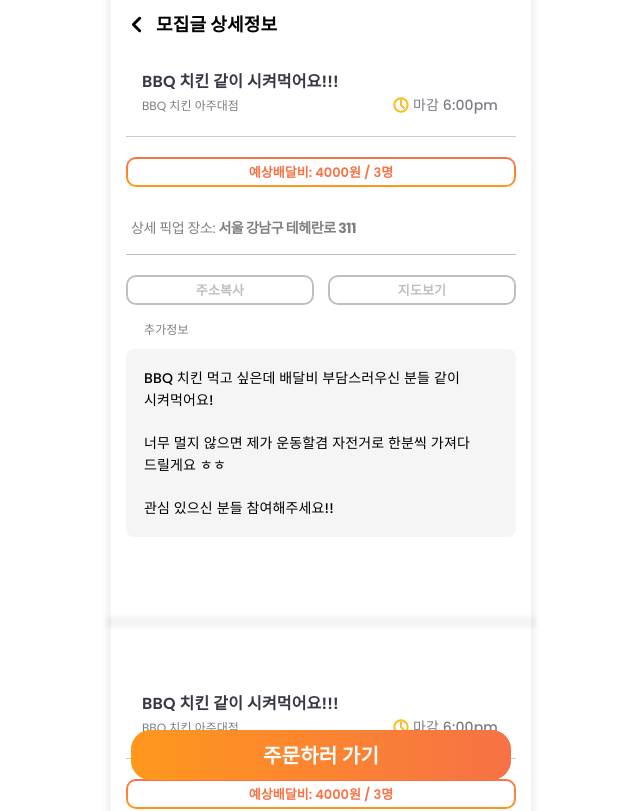
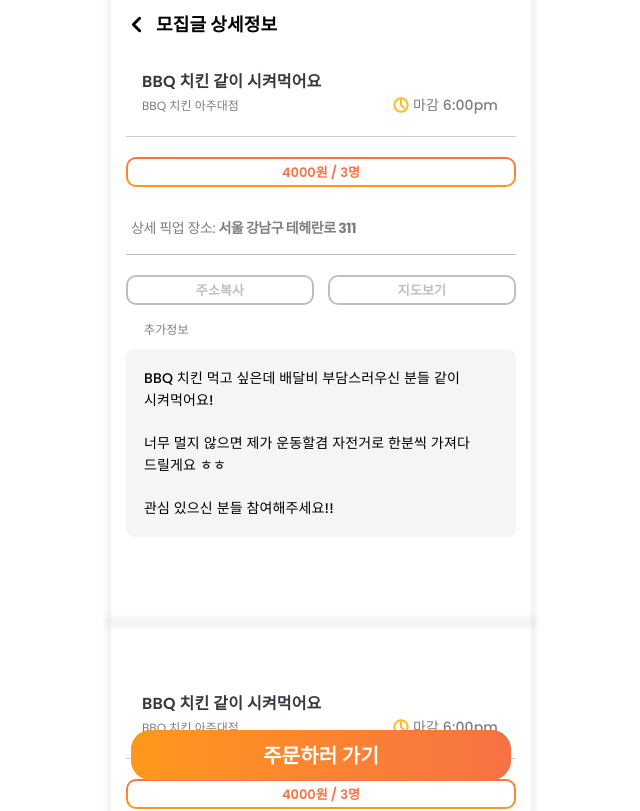
Before and after one commit to nayong2021/delivery_together-FE, a React (Create React App) app in the folder betweenus/: page /itemview/0 in a window 1280 px wide. Shown: the top 811 px of the page, without its empty margins (319-959 px from the left). Built offline with nearby package versions, Linux system fonts and the light colour scheme.

Commit message:
feat: Complete routing home -> more information

```diff
--- a/betweenus/src/App.js
+++ b/betweenus/src/App.js
@@ -16,7 +16,7 @@
         <Route path="*" element={<Home />}></Route>
         <Route path="/home" element={<Home />}></Route>
         <Route path="/itemview/*" element={<ItemView />}>
-          <Route path=":index" element={<ItemView />}>
+          <Route exact path=":index" element={<ItemView />}>
             <Route path=":order" element={<Order />}></Route>
           </Route>
         </Route>
--- a/betweenus/src/components/home/HomeItem.js
+++ b/betweenus/src/components/home/HomeItem.js
@@ -1,5 +1,6 @@
 import * as React from "react";
-import { Link } from "react-router-dom";
+import { Link, Routes, Route } from "react-router-dom";
+import ItemView from "../../pages/home/ItemView";
 import { ReactComponent as Clock } from "../../assets/img/ico_clock1.svg";
 
 export default function RoomItem({
@@ -10,6 +11,7 @@
   price,
   distance,
 }) {
+  console.log(index);
   return (
     <li className="list-item">
       <Link to={`/itemview/${index}`}>
@@ -26,6 +28,9 @@
           </div>
         </div>
       </Link>
+      <Routes>
+        <Route exact path="/:index" element={<ItemView index={index} />} />
+      </Routes>
     </li>
   );
 }
--- a/betweenus/src/components/home/HomeItemList.js
+++ b/betweenus/src/components/home/HomeItemList.js
@@ -10,7 +10,7 @@
         {homeitems.map((item, idx) => (
           <HomeItem
             key={idx}
-            index={item.index}
+            index={item.itemindex}
             title={item.tit}
             place={item.place}
             time={item.time}
--- a/betweenus/src/pages/home/ItemView.js
+++ b/betweenus/src/pages/home/ItemView.js
@@ -1,15 +1,16 @@
 import * as React from "react";
 import "../../assets/css/common.css";
-import { Outlet, useNavigate } from "react-router-dom";
+import { Outlet, useNavigate, useParams, Link } from "react-router-dom";
 import MetaTag from "../../components/common/MetaTag";
 import { ReactComponent as Clock } from "../../assets/img/ico_clock1.svg";
-import data from "./home.json";
+import data from "../../pages/home/home.json";
 
-const ItemView = ({ itemindex }) => {
-  console.log(itemindex);
+const ItemView = () => {
   const navigate = useNavigate();
-  const homeitems = data.rooms.itemindex;
-  console.log(homeitems);
+  const id = useParams();
+  const itemdata = data.rooms[id.index];
+  console.log(itemdata);
+
   return (
     <div className="ItemView">
       <MetaTag />
@@ -29,9 +30,9 @@
       <section className="item-view">
         <div className="wrap">
           <div className="item-info">
-            <div className="tit">BBQ 치킨 같이 시켜먹어요!!!</div>
+            <div className="tit">{itemdata.tit}</div>
             <div className="group">
-              <div className="place">BBQ 치킨 아주대점</div>
+              <div className="place">{itemdata.place}</div>
               <div className="time">
                 <Clock />
                 &nbsp;마감 6:00pm
@@ -39,7 +40,7 @@
             </div>
           </div>
 
-          <div className="delivery-charge">예상배달비: 4000원 / 3명</div>
+          <div className="delivery-charge">{itemdata.price}</div>
 
           <div className="delivery-location">
             상세 픽업 장소: <strong>서울 강남구 테헤란로 311</strong>
@@ -67,9 +68,11 @@
             </div>
           </div>
           <div className="btn-group-bottom">
-            <button type="button" className="btn-custom">
-              주문하러 가기
-            </button>
+            <Link to=":order">
+              <button type="button" className="btn-custom">
+                주문하러 가기
+              </button>
+            </Link>
           </div>
         </div>
       </section>
```
